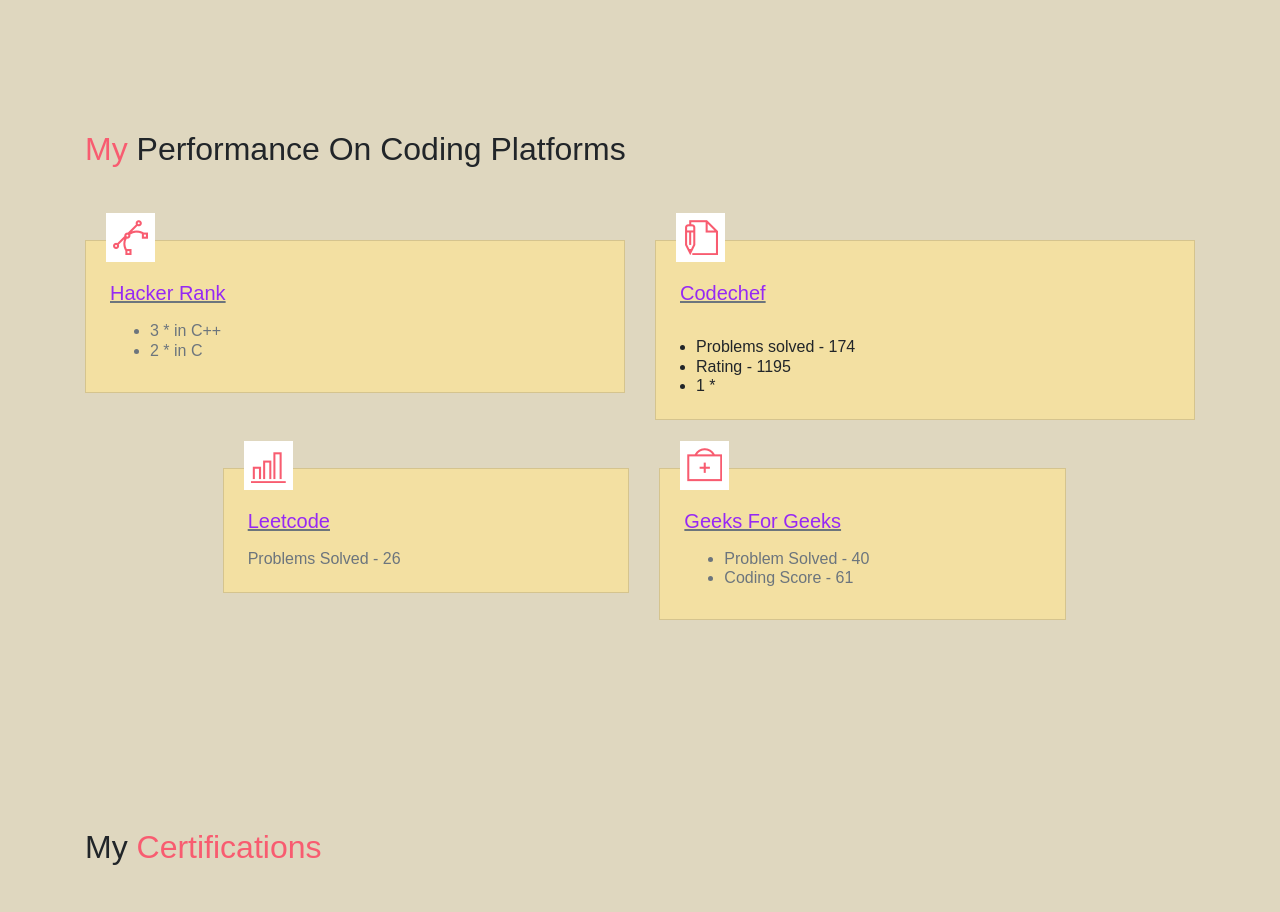
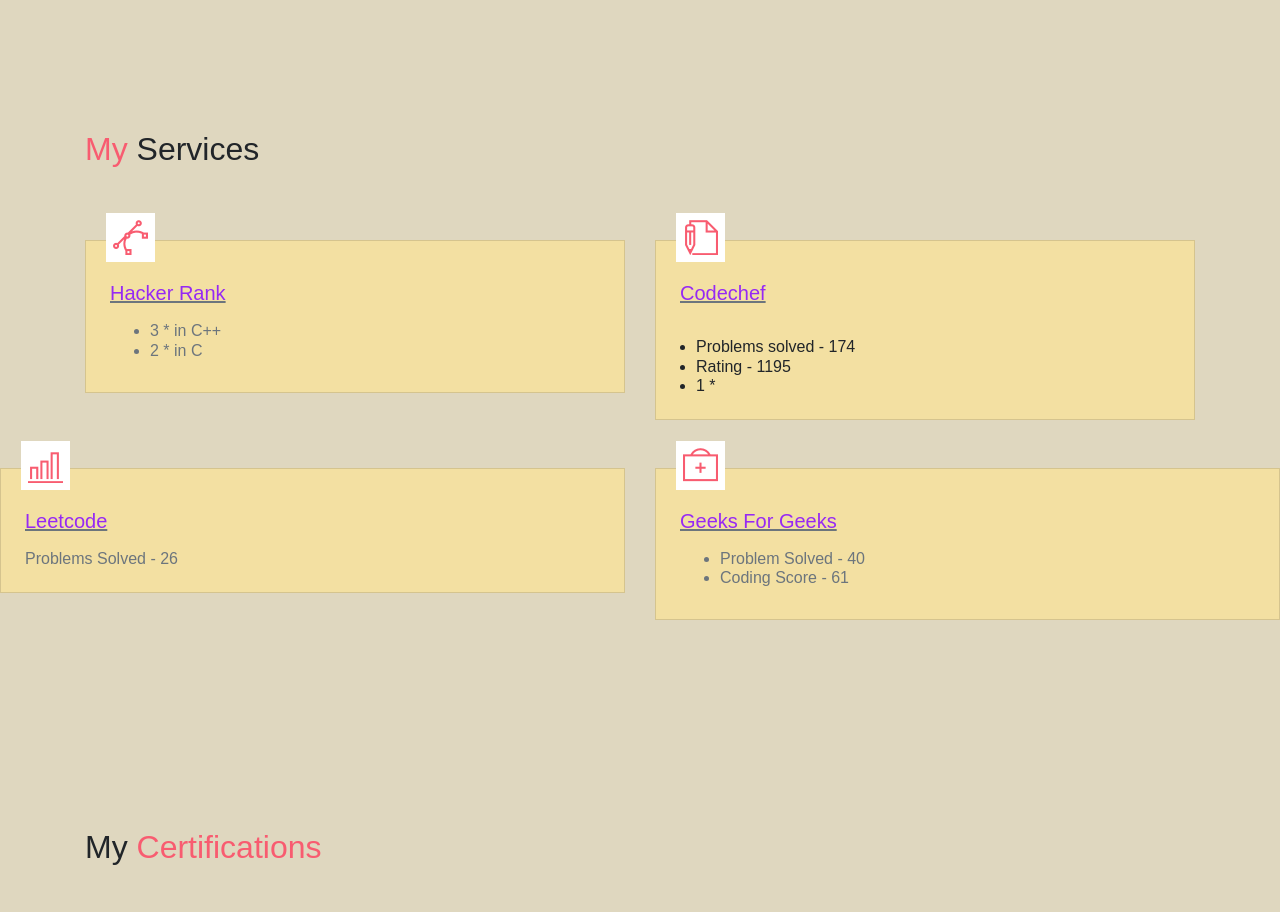
Before and after one commit to ss-coder30/Final-Portfolio, a plain HTML site: page index.html in a window 1280 px wide. Shown: the part 2120-3032 px from the top of the page. Drawn offline with Linux system fonts and the light colour scheme.

Commit message:
Update index.html

```diff
--- a/index.html
+++ b/index.html
@@ -247,9 +247,9 @@
 
     <section class="section" id="service">
         <div class="container">
-            <h2 class="mb-5 pb-4"><span class="text-danger">My</span> Performance On Coding Platforms</h2>
+            <h2 class="mb-5 pb-4"><span class="text-danger">My</span> Services</h2>
             <div class="row">
-                <div class="col-md-6 col-sm-6">
+                <div class="col-md-6 col-sm-6"> <!-- Changed col-md-4 to col-md-6 -->
                     <div class="card mb-5" style="background-color: #f3e0a2;">
                         <div class="card-header has-icon">
                              <i class="ti-vector text-danger" aria-hidden="true"></i>
@@ -263,7 +263,7 @@
                          </div>
                      </div>
                 </div>
-                <div class="col-md-6 col-sm-6">
+                <div class="col-md-6 col-sm-6"> <!-- Changed col-md-4 to col-md-6 -->
                     <div class="card mb-5" style="background-color: #f3e0a2;">
                         <div class="card-header has-icon">
                             <i class="ti-write text-danger" aria-hidden="true"></i>
@@ -280,9 +280,8 @@
                 </div>
             </div>
 
-
             <div class="row">
-                <div class="col-md-4 col-sm-6" style="margin-left: 17%; width: 100%;">
+                <div class="col-md-6 col-sm-6"> <!-- Changed col-md-4 to col-md-6 -->
                     <div class="card mb-5" style="background-color: #f3e0a2;">
                         <div class="card-header has-icon">
                              <i class="ti-bar-chart text-danger" aria-hidden="true"></i>
@@ -293,7 +292,7 @@
                          </div>
                      </div>
                 </div>
-                <div class="col-md-4 col-sm-6">
+                <div class="col-md-6 col-sm-6"> <!-- Changed col-md-4 to col-md-6 -->
                     <div class="card mb-5" style="background-color: #f3e0a2;">
                         <div class="card-header has-icon">
                              <i class="ti-support text-danger" aria-hidden="true"></i>
@@ -310,6 +309,9 @@
             </div>
         </div>
     </section>
+
+
+    <!--------------------------------------------------------------------------------------------------------->
 <!--
 
     <section class="section bg-dark py-5">
```
Lines whose indentation alone changed are shown as unchanged.
